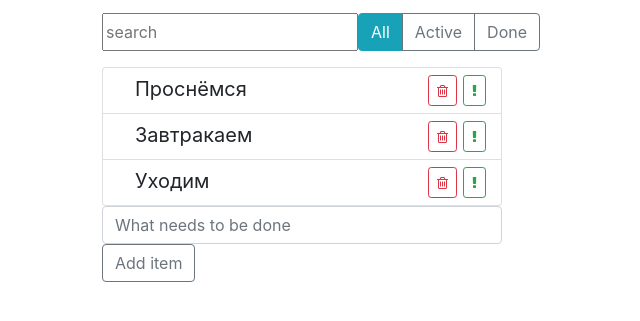
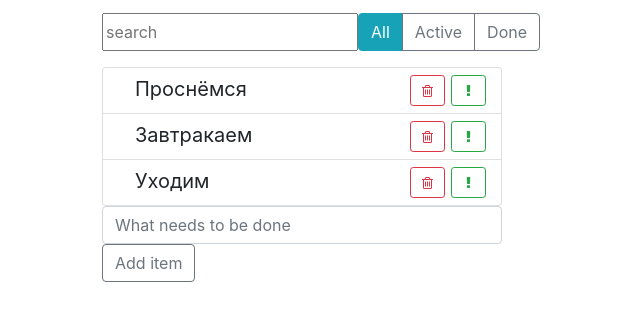
Before and after one commit to Skuznetz/react_todo_2, a React app: page / in a window 1280 px wide. Shown: the part 91-412 px from the top of the page, without its empty margins (338-978 px from the left). Built offline with nearby package versions, Linux system fonts and the light colour scheme.

Commit message:
исправим ошибку

```diff
--- a/src/components/todo-list-item/todo-list-item.css
+++ b/src/components/todo-list-item/todo-list-item.css
@@ -2,7 +2,7 @@
     font-size: 1.25rem;
 }
 .todo-list-item button {
-    wigth: 35px;
+    width: 35px;
     margin: 3px;
 }
 .todo-list-item-label {
```
